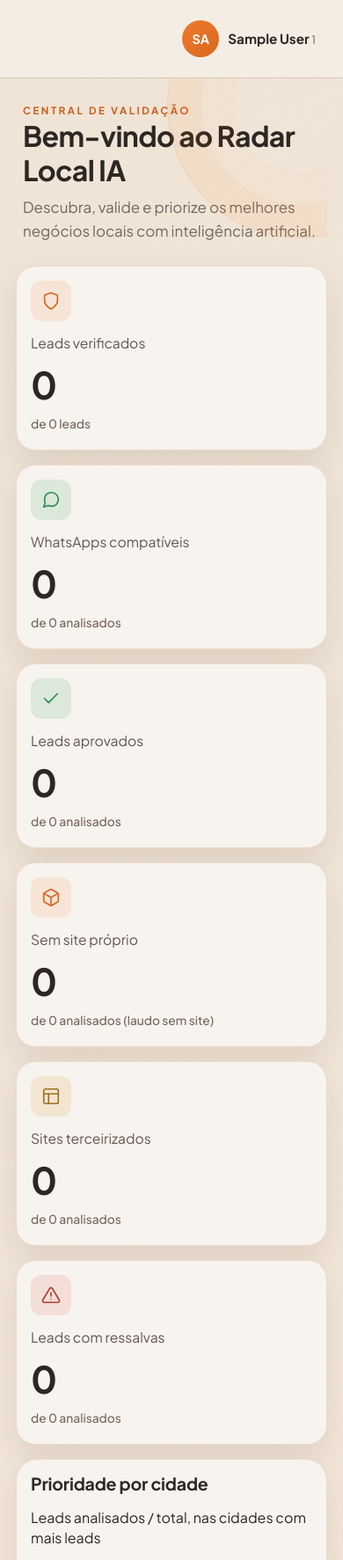
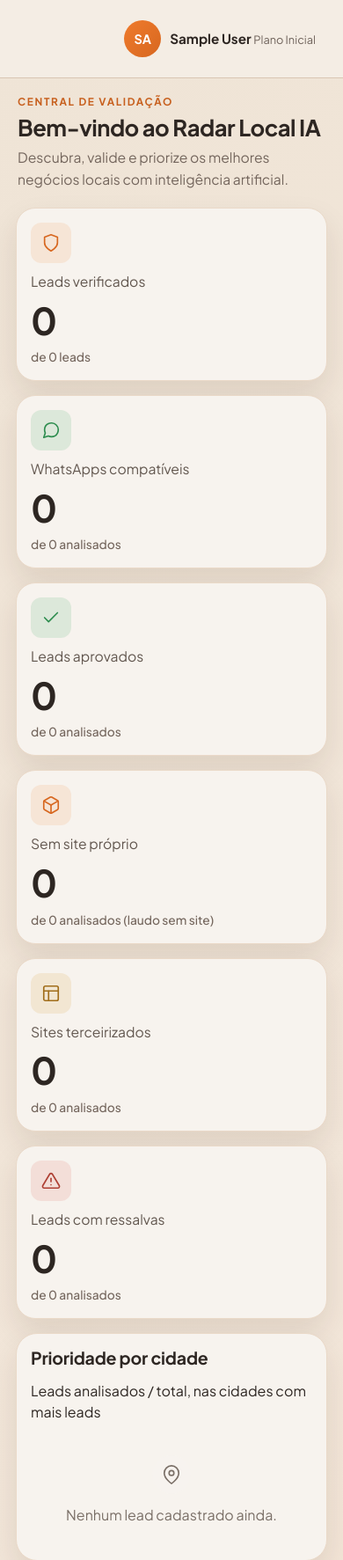
Before and after one commit to rvcris87/sitema-de-prospeccao, a Flask app: page /dashboard in a window 390 px wide. Shown: the top 1773 px of the page at 88% size. Run offline with Flask 3, Linux system fonts and the light colour scheme; the visitor is signed in with stand-in values (Sample User, id 1); data comes from the database, SQL or seed files in the repository; data that the repository does not hold is empty.

Commit message:
Etapa 2.2: acabamento visual, cabeçalho único e plano lido do banco
- Corrige faixa vazia acima do conteúdo (align-content: start no .main);
  topbar com a mesma altura em todas as páginas
- Cabeçalho de página único (sobretítulo, título, subtítulo), inclusive
  no Dashboard e em Leads
- Cards de métricas em 3+3 no desktop, 2 no tablet e 1 no celular
- Mensagens mostra os leads com laudo prontos para abordagem e o botão
  "Ver leads aprovados"; novo filtro aprovacao em /leads
- Plano do topo relido do banco a cada request logado
- test_rotas: testes do filtro de aprovação e do plano

Co-Authored-By: Claude Opus 5.5 <noreply@anthropic.com>

```diff
--- a/app.py
+++ b/app.py
@@ -8,6 +8,7 @@ from functools import wraps
 from collections import Counter
 from urllib.parse import quote
 import json
+import sqlite3
 import unicodedata
 
 from icons import icon
@@ -57,6 +58,22 @@ def login_required(f):
             return redirect(url_for("login"))
         return f(*args, **kwargs)
     return decorated_function
+
+
+@app.before_request
+def atualizar_plano_da_sessao():
+    """Relê o plano no banco a cada request logado, para o topo não mostrar um plano antigo."""
+    if not session.get("logged_in") or request.endpoint == "static":
+        return
+    email = session.get("user_email")
+    if not email:
+        return
+    try:
+        user = get_user_by_email(email)
+    except sqlite3.Error:
+        return  # Banco indisponível: mantém o que já está na sessão.
+    if user and session.get("user_plan") != user["plano"]:
+        session["user_plan"] = user["plano"]
 
 
 @app.context_processor
@@ -210,6 +227,7 @@ FILTER_KEYS = (
     "instagram_encontrado",
     "origem_lead",
     "data_referencia",
+    "aprovacao",
 )
 
 # Campos calculados que o front precisa; _laudo fica de fora da API (já vem em ia_real_resultado).
@@ -289,6 +307,9 @@ def passes_advanced_filters(lead, filters):
     if filters["instagram_encontrado"] and lead.get("_instagram_encontrado") != filters["instagram_encontrado"]:
         return False
     if filters["origem_lead"] and (lead.get("origem_lead") or "").strip() != filters["origem_lead"]:
+        return False
+    # aprovacao=sim: só leads cujo laudo aprovou a abordagem.
+    if filters.get("aprovacao") and (lead.get("_laudo") or {}).get("lead_aprovado_abordagem") != filters["aprovacao"]:
         return False
     if filters["data_referencia"]:
         created_at = str(lead.get("created_at") or "")
@@ -712,7 +733,16 @@ def laudos_page():
 @app.route("/mensagens")
 @login_required
 def mensagens_page():
-    return render_template("mensagens.html", active_page="mensagens", leads=get_leads_filtrados())
+    leads = get_leads_filtrados()
+    com_laudo = [lead for lead in leads if lead.get("_validado")]
+    aprovados = [lead for lead in com_laudo if lead.get("_status_geral") == "Aprovado"]
+    return render_template(
+        "mensagens.html",
+        active_page="mensagens",
+        leads=leads,
+        total_com_laudo=len(com_laudo),
+        total_aprovados=len(aprovados),
+    )
 
 
 @app.route("/oportunidades")
--- a/static/css/styles.css
+++ b/static/css/styles.css
@@ -1491,3 +1491,54 @@ svg.icon { display: inline-block; vertical-align: -0.2em; }
 
 /* Topo sem busca/período/sino (não tinham função): perfil alinhado à direita */
 .main-header { justify-content: flex-end; }
+
+/* =============================================================
+   Etapa 2.2: acabamento visual
+   ============================================================= */
+/* O .main ocupa a tela inteira; sem isto o grid esticava as linhas em
+   páginas curtas e a topbar e o cabeçalho ficavam com sobra embaixo. */
+.main { align-content: start; }
+
+/* Cabeçalho de página único: sobretítulo + título + subtítulo, no fundo da página. */
+.main > .page-header {
+    background: transparent;
+    border: 0;
+    box-shadow: none;
+    border-radius: 0;
+    padding: 26px 4px 6px;
+    min-height: 0;
+    align-items: flex-end;
+}
+.page-header .eyebrow,
+.lv-header .eyebrow {
+    color: #c75f1d;
+    font-size: .74rem;
+    letter-spacing: .14em;
+    margin-bottom: 6px;
+}
+.page-header h1,
+.lv-header h1 { font-size: clamp(1.6rem, 2.4vw, 2.05rem); line-height: 1.15; letter-spacing: -0.02em; }
+.page-header .subtitle,
+.lv-header p:not(.eyebrow) { margin: 6px 0 0; max-width: 64ch; }
+.page-header > div > :last-child { margin-bottom: 0; }
+/* Leads usa o mesmo alinhamento vertical do cabeçalho das outras páginas. */
+.lv-header { padding: 20px 4px 6px; }
+
+/* Cards de métricas: 3 + 3 no desktop, 2 no tablet, 1 no celular. */
+.metrics-grid.metrics-grid-6 { grid-template-columns: repeat(3, minmax(0, 1fr)); }
+.metrics-grid-6 .metric-card { min-height: 0; }
+@media (max-width: 1100px) {
+    .metrics-grid.metrics-grid-6 { grid-template-columns: repeat(2, minmax(0, 1fr)); }
+}
+@media (max-width: 640px) {
+    .metrics-grid.metrics-grid-6 { grid-template-columns: 1fr; }
+}
+
+/* Mensagens: leads com laudo prontos para abordagem */
+.ready-state-card .empty-state-icon { color: var(--primary); }
+.ready-state-card p { max-width: 56ch; margin-inline: auto; }
+
+@media (max-width: 720px) {
+    .main > .page-header { padding: 18px 2px 4px; }
+    .lv-header { padding: 12px 2px 4px; }
+}
--- a/templates/base.html
+++ b/templates/base.html
@@ -4,7 +4,7 @@
     <meta charset="utf-8">
     <meta name="viewport" content="width=device-width, initial-scale=1">
     <title>{% block title %}Radar Local IA{% endblock %}</title>
-    <link rel="stylesheet" href="{{ url_for('static', filename='css/styles.css', v='20261103d') }}">
+    <link rel="stylesheet" href="{{ url_for('static', filename='css/styles.css', v='20261103e') }}">
     <link href="https://fonts.googleapis.com/css2?family=Plus+Jakarta+Sans:wght@300;400;500;600;700;800&display=swap" rel="stylesheet">
 </head>
 <body class="dashboard-body">
@@ -324,7 +324,7 @@
     <!-- Toast Notification -->
     <div id="toastNotification" class="toast hidden">Status atualizado!</div>
 
-    <script src="{{ url_for('static', filename='js/app.js', v='20261103d') }}"></script>
+    <script src="{{ url_for('static', filename='js/app.js', v='20261103e') }}"></script>
     <script>
         document.addEventListener("DOMContentLoaded", function () {
             var toggle = document.getElementById("mobileSidebarToggle");
--- a/templates/index.html
+++ b/templates/index.html
@@ -5,10 +5,12 @@
 {% block content %}
 {% set analisados = metrics.leads_validados %}
 
-<section id="dashboard-section" class="page-hero compact-hero">
-    <p class="eyebrow">Central de validação</p>
-    <h1>Bem-vindo ao Radar Local IA</h1>
-    <p>Descubra, valide e priorize os melhores negócios locais com inteligência artificial.</p>
+<section id="dashboard-section" class="page-header">
+    <div>
+        <p class="eyebrow">Central de validação</p>
+        <h1>Bem-vindo ao Radar Local IA</h1>
+        <p class="subtitle">Descubra, valide e priorize os melhores negócios locais com inteligência artificial.</p>
+    </div>
 </section>
 
 <section class="metrics-grid metrics-grid-6">
--- a/templates/insights.html
+++ b/templates/insights.html
@@ -3,7 +3,7 @@
 {% block title %}Insights da IA | Radar Local IA{% endblock %}
 
 {% block content %}
-<section class="page-header page-header-compact">
+<section class="page-header">
     <div>
         <p class="eyebrow">Inteligência Estratégica</p>
         <h1>Insights da IA</h1>
--- a/templates/leads.html
+++ b/templates/leads.html
@@ -6,6 +6,7 @@
 <div class="leads-v2">
     <header class="lv-header">
         <div>
+            <p class="eyebrow">Funil Comercial</p>
             <h1>Leads</h1>
             <p>Escolha quem abordar primeiro. Clique em um lead para ver a presença digital e o diagnóstico.</p>
         </div>
@@ -29,6 +30,11 @@
             <select name="cidade" aria-label="Cidade">
                 <option value="">Todas as cidades</option>
                 {% for option in filter_options.cidades %}<option value="{{ option }}" {% if filters.cidade == option %}selected{% endif %}>{{ option }}</option>{% endfor %}
+            </select>
+            <select name="aprovacao" aria-label="Aprovação do laudo">
+                <option value="">Qualquer aprovação</option>
+                <option value="sim" {% if filters.aprovacao == 'sim' %}selected{% endif %}>Aprovados</option>
+                <option value="com_ressalvas" {% if filters.aprovacao == 'com_ressalvas' %}selected{% endif %}>Com ressalvas</option>
             </select>
             <a class="lv-link" href="{{ url_for('leads_page') }}" data-clear-filters>Limpar</a>
             <noscript><button class="lv-btn lv-btn-ghost" type="submit">Filtrar</button></noscript>
```
Also changed, not shown: templates/mensagens.html (+21 -0 lines), test_rotas.py (+23 -0 lines).
